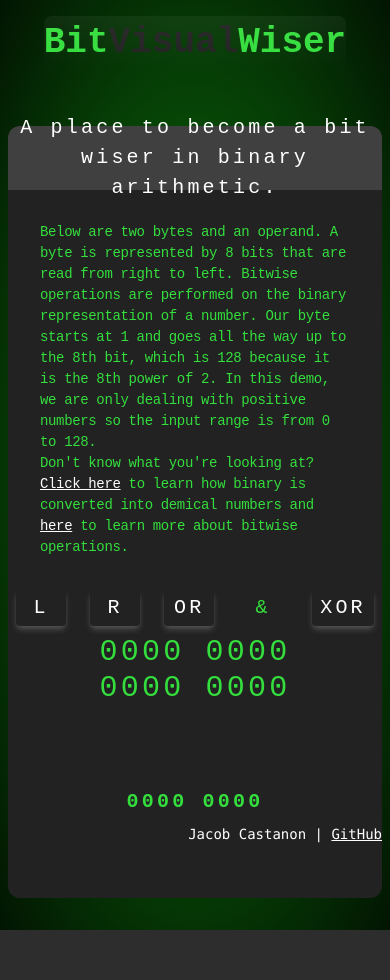
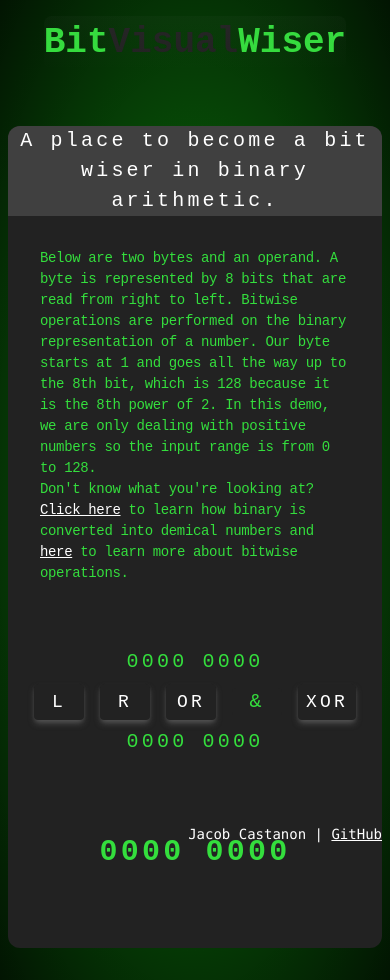
Before and after one commit to jacastanon01/BitVisualWise, a React (Vite) app: page / in a window 390 px wide. Before the commit the page ends 930 px from the top, so only its background shows below. Built offline with nearby package versions, Linux system fonts and the light colour scheme.

Commit message:
mobile fixes

```diff
--- a/src/components/InputShell/BitInputControls.tsx
+++ b/src/components/InputShell/BitInputControls.tsx
@@ -2,12 +2,12 @@ import InputWrapper from './InputWrapper';
 import OperationButtons from './OperationButtons';
 
 const BitInputControls = () => (
-  <div className='mt-6 flex flex-col justify-between items-center text-xl md:text-3xl md:flex-row'>
+  <div className='mt-16 flex flex-col justify-between items-center text-xl md:text-3xl md:flex-row'>
     <section>
       <InputWrapper name='value' />
     </section>
 
-    <section className='max-md:order-first'>
+    <section className='max-md:order-0'>
       <OperationButtons />
     </section>
 
--- a/src/components/InputShell/InputWrapper.tsx
+++ b/src/components/InputShell/InputWrapper.tsx
@@ -70,7 +70,7 @@ function InputWrapper({ name }: IBitInputProps) {
           </label>
         ) : (
           <div>
-            <ByteDisplay className='text-3xl' valueToConvert={atomValue} />
+            <ByteDisplay className='md:text-3xl' valueToConvert={atomValue} />
           </div>
         )}
       </div>
--- a/src/components/InputShell/OperationButtons.tsx
+++ b/src/components/InputShell/OperationButtons.tsx
@@ -28,7 +28,7 @@ function OperationButtons() {
           className={`size-full bg-transparent border-0 rounded ${
             operator == symbol
               ? 'text-shellgreen backdrop-opacity-20 cursor-default'
-              : 'text-white px-2 py-1 shadow-neutral-600 text-xl md:text-2xl shadow-md hover:opacity-80'
+              : 'text-white px-2 py-1 shadow-neutral-600 text-lg md:text-2xl shadow-md hover:opacity-80'
           }`}
         >
           {operator == symbol ? symbol : key}
@@ -43,7 +43,7 @@ function OperationButtons() {
   };
 
   return (
-    <section className='flex justify-center items-center gap-2'>
+    <section className='flex justify-center items-center md:gap-2'>
       {generateButtons()}
     </section>
   );
--- a/src/components/InputShell/ResultByte.tsx
+++ b/src/components/InputShell/ResultByte.tsx
@@ -21,8 +21,10 @@ function ResultByte() {
   }, [operator, value, other]);
 
   return (
-    <section className='mt-8 w-full h-32 flex font-bold items-center justify-center text-xl md:text-5xl'>
+    <section className='mt-8 h-32 flex font-bold items-center justify-center text-3xl md:text-5xl'>
+      {/* <div className='size-full'> */}
       <ByteDisplay valueToConvert={result} />
+      {/* </div> */}
     </section>
   );
 }
--- a/src/components/InputShell/index.tsx
+++ b/src/components/InputShell/index.tsx
@@ -5,7 +5,7 @@ import ResultByte from './ResultByte';
 function InputShell() {
   return (
     <section className=' bits z-20 mt-14 rounded-xl'>
-      <header className='h-16 flex items-center justify-center bg-neutral-700 text-white rounded-t-xl'>
+      <header className='md:h-16 flex items-center justify-center bg-neutral-700 text-white rounded-t-xl'>
         <p className='text-xl text-center font-light leading-normal whitespace-pre text-wrap'>
           A place to become a bit wiser in binary arithmetic.
         </p>
--- a/src/components/TitleContent/Title.tsx
+++ b/src/components/TitleContent/Title.tsx
@@ -1,7 +1,7 @@
 const Title = () => (
   <>
     <h1 className='text-4xl w-fit relative mx-auto text-shellgreen text-center font-bold leading-normal text md:text-[3.5rem]'>
-      <div className='absolute size-full bg-gradient-to-b rounded-lg from-white/5 z-20'></div>
+      <div className='absolute size-full bg-gradient-to-b rounded-lg from-neutral-500/5 z-20'></div>
       Bit<span className=' text-shellbg'>Visual</span>Wiser
     </h1>
   </>
```
